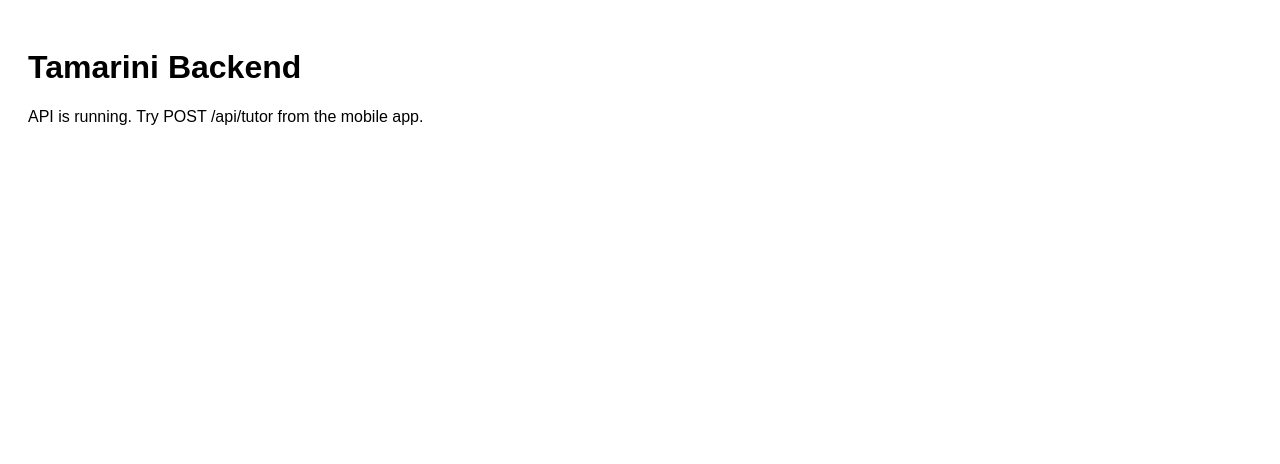
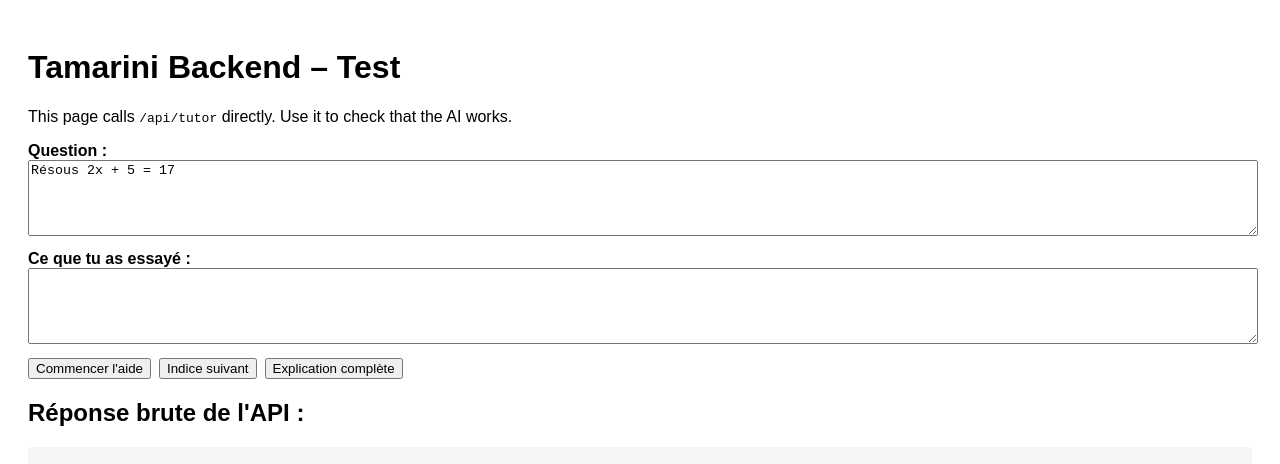
Before and after one commit to OMARMARCO23/TAMARINI-APP, a Next.js app: page / in a window 1280 px wide. Shown: the top 464 px of the page. Built offline with nearby package versions, Linux system fonts and the light colour scheme.

Commit message:
Update index.js

```diff
--- a/pages/index.js
+++ b/pages/index.js
@@ -1,8 +1,96 @@
+import { useState } from "react";
+
 export default function HomePage() {
+  const [question, setQuestion] = useState("Résous 2x + 5 = 17");
+  const [attempt, setAttempt] = useState("");
+  const [stage, setStage] = useState("initial");
+  const [response, setResponse] = useState("");
+  const [loading, setLoading] = useState(false);
+
+  async function callApi(selectedStage) {
+    setLoading(true);
+    setResponse("");
+    setStage(selectedStage);
+
+    try {
+      const res = await fetch("/api/tutor", {
+        method: "POST",
+        headers: { "Content-Type": "application/json" },
+        body: JSON.stringify({
+          question,
+          language: "French",
+          level: "college",
+          attempt,
+          stage: selectedStage
+        })
+      });
+
+      const data = await res.json();
+      setResponse(JSON.stringify(data, null, 2));
+    } catch (err) {
+      setResponse("Network error: " + String(err));
+    } finally {
+      setLoading(false);
+    }
+  }
+
   return (
     <main style={{ padding: 20, fontFamily: "sans-serif" }}>
-      <h1>Tamarini Backend</h1>
-      <p>API is running. Try POST /api/tutor from the mobile app.</p>
+      <h1>Tamarini Backend – Test</h1>
+
+      <p>
+        This page calls <code>/api/tutor</code> directly. Use it to check that
+        the AI works.
+      </p>
+
+      <div style={{ marginBottom: 10 }}>
+        <label>
+          <strong>Question :</strong>
+        </label>
+        <br />
+        <textarea
+          style={{ width: "100%", height: 70 }}
+          value={question}
+          onChange={(e) => setQuestion(e.target.value)}
+        />
+      </div>
+
+      <div style={{ marginBottom: 10 }}>
+        <label>
+          <strong>Ce que tu as essayé :</strong>
+        </label>
+        <br />
+        <textarea
+          style={{ width: "100%", height: 70 }}
+          value={attempt}
+          onChange={(e) => setAttempt(e.target.value)}
+        />
+      </div>
+
+      <div style={{ marginBottom: 10 }}>
+        <button onClick={() => callApi("initial")}>Commencer l'aide</button>
+        <button onClick={() => callApi("hint1")} style={{ marginLeft: 8 }}>
+          Indice suivant
+        </button>
+        <button onClick={() => callApi("full")} style={{ marginLeft: 8 }}>
+          Explication complète
+        </button>
+      </div>
+
+      {loading && <p>Chargement...</p>}
+
+      <h2>Réponse brute de l'API :</h2>
+      <pre
+        style={{
+          background: "#f5f5f5",
+          padding: 10,
+          borderRadius: 4,
+          minHeight: 80,
+          whiteSpace: "pre-wrap"
+        }}
+      >
+{response}
+      </pre>
     </main>
   );
 }
```
